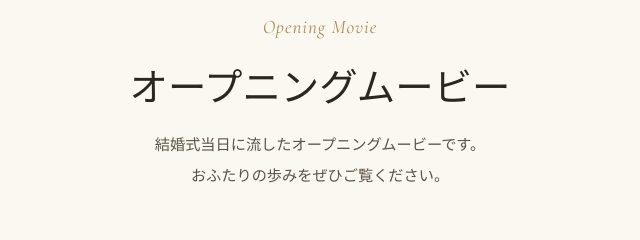
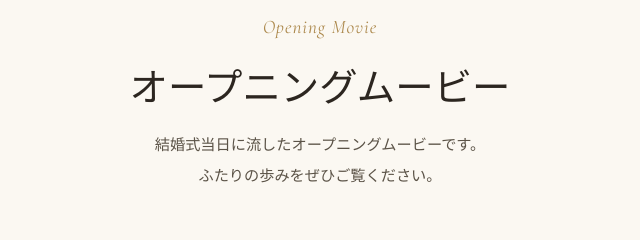
Before and after one commit to zgt1202ks-netizen/Wedding, a plain HTML site: page index.html in a window 1280 px wide. Shown: the part 920-1160 px from the top of the page, 320-960 px from the left. Drawn offline with nearby package versions, Linux system fonts and the light colour scheme.

Commit message:
Update index.html

```diff
--- a/index.html
+++ b/index.html
@@ -347,7 +347,7 @@
     <div class="section-head">
       <p class="en">Opening Movie</p>
       <h2>オープニングムービー</h2>
-      <p>結婚式当日に流したオープニングムービーです。<br>おふたりの歩みをぜひご覧ください。</p>
+      <p>結婚式当日に流したオープニングムービーです。<br>ふたりの歩みをぜひご覧ください。</p>
     </div>
     <div class="movie-frame">
       <!-- ▼▼ ここを実際のYouTube動画IDに差し替えてください（例: https://www.youtube.com/watch?v=XXXXXXXXXXX の XXXXXXXXXXX 部分） ▼▼ -->
```
